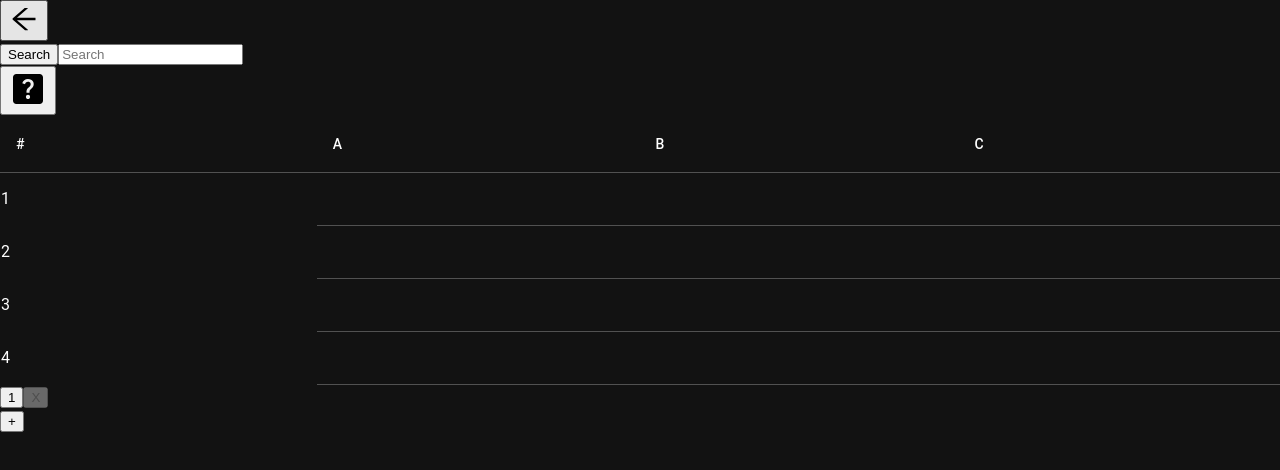
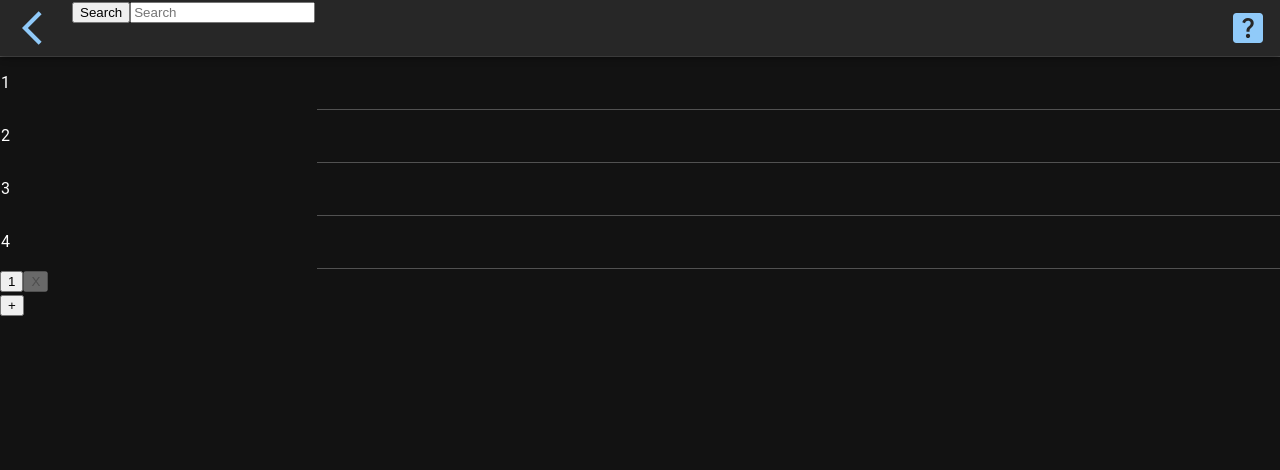
Before and after one commit to k4-100/calc, a React (Create React App) app: page /calc in a window 1280 px wide. Shown: the top 470 px of the page. Built offline with nearby package versions, Linux system fonts and the light colour scheme.

Commit message:
Basic rework of utility bar

```diff
--- a/src/components/Sheet/UtilityBelt/index.tsx
+++ b/src/components/Sheet/UtilityBelt/index.tsx
@@ -1,10 +1,11 @@
 import React, { useState } from "react";
 import { AiOutlineArrowLeft } from "react-icons/ai";
 import { MdHelpCenter } from "react-icons/md";
-import { Button } from "react-bootstrap";
-import { useNavigate } from "react-router-dom";
+import { Button, IconButton, AppBar } from "@mui/material";
+import { Link as RouterLink } from "react-router-dom";
 import SearchBar from "./SearchBar";
 import Help from "./Help";
+import { ArrowBackIosNew, HelpCenter } from "@mui/icons-material";
 
 /**
  *
@@ -12,26 +13,48 @@
  */
 const UtilityBelt: React.FC = () => {
   const [displayHelp, setDisplayHelp] = useState(false);
-  let navigate = useNavigate();
 
   return (
     <>
-      <div className="UtilityBelt d-flex">
+      <AppBar
+        sx={{
+          display: "flex",
+          flexDirection: "row",
+          height: "56px",
+        }}
+      >
         <Button
-          className="px-3 my-1"
-          onClick={() => navigate("../", { replace: true })}
+          component={RouterLink}
+          to="/"
+          sx={{
+            // borderRight: "1px solid yellow",
+            // borderRightColor: "primary.main",
+            // borderTopRightRadius: 0,
+            // borderBottomRightRadius: 0,
+            mr: 1,
+          }}
         >
-          <AiOutlineArrowLeft fontSize={"2rem"} />
+          <ArrowBackIosNew
+            sx={{
+              fontSize: "40px",
+            }}
+          />
         </Button>
         <SearchBar />
         <Button
-          variant="outline-warning"
-          className="my-1 ms-auto me-1 p-0"
-          onClick={() => setDisplayHelp(!displayHelp)}
+          sx={{
+            width: "50px",
+            ml: "auto",
+          }}
+          // onClick={() => setDisplayHelp(!displayHelp)}
         >
-          <MdHelpCenter fontSize={"40px"} />
+          <HelpCenter
+            sx={{
+              fontSize: "40px",
+            }}
+          />
         </Button>
-      </div>
+      </AppBar>
       {displayHelp && <Help handleXClick={() => setDisplayHelp(false)} />}
     </>
   );
```
